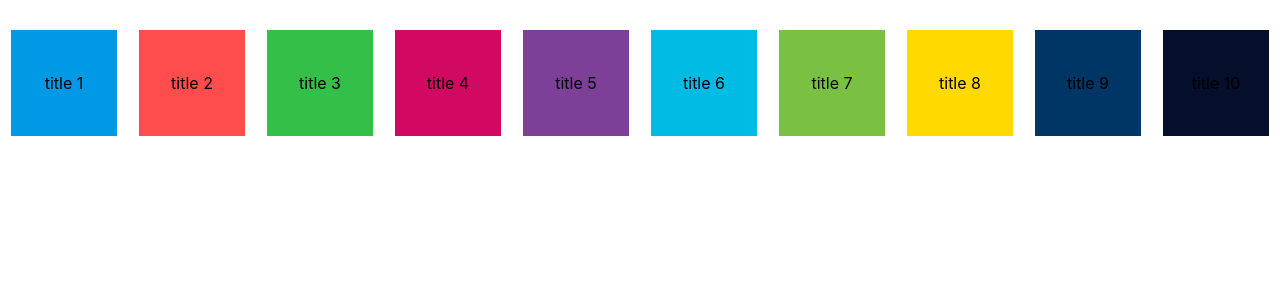
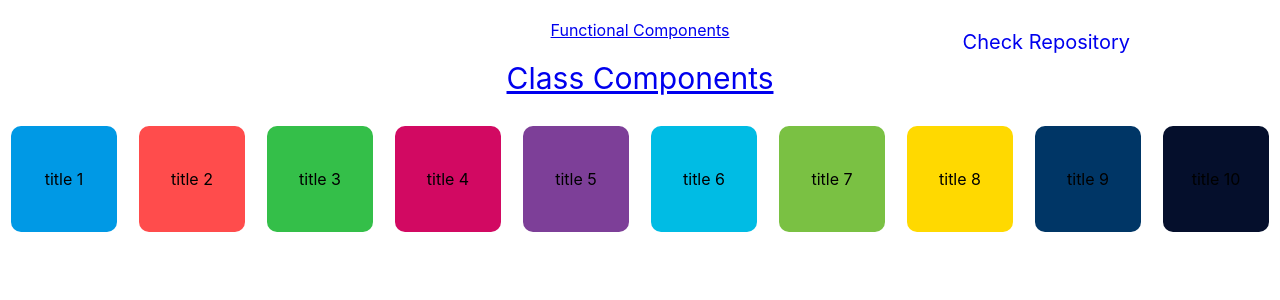
Before and after one commit to cuxoy/test-task-squares, a React (Create React App) app: page /class in a window 1280 px wide. Shown: the top 300 px of the page. Built offline with nearby package versions, Linux system fonts and the light colour scheme.

Commit message:
added Routing

```diff
--- a/package.json
+++ b/package.json
@@ -2,7 +2,7 @@
   "name": "react-test-api",
   "version": "0.1.0",
   "private": true,
-  "homepage":"cuxoy.github.io",
+  "homepage": "cuxoy.github.io",
   "dependencies": {
     "@testing-library/jest-dom": "^5.16.4",
     "@testing-library/react": "^13.3.0",
@@ -12,7 +12,9 @@
     "react": "^18.1.0",
     "react-dom": "^18.1.0",
     "react-redux": "^8.0.2",
+    "react-router-dom": "^6.3.0",
     "react-scripts": "5.0.1",
+    "react-transition-group": "^4.4.2",
     "redux": "^4.2.0",
     "sass": "^1.52.3",
     "web-vitals": "^2.1.4"
--- a/src/App.js
+++ b/src/App.js
@@ -1,16 +1,37 @@
+import { BrowserRouter as Router, Routes, Route } from "react-router-dom";
 import SquareItemsList from "./components/squareItemsList/SquareItemsList";
 import SquareForm from "./components/squareForm/SquareForm";
 import ClassSquareItemsList from "./classComponents/classSquareItemsList/ClassSquareItemList";
 import ClassSquareForm from "./classComponents/classSquareForm/ClassSquareForm";
+import ToggleComponents from "./components/toggleComponents/ToggleComponents";
 import "./App.css";
 
 function App() {
   return (
     <>
-      {/* <SquareItemsList />
-      <SquareForm /> */}
-      <ClassSquareItemsList/>
-      <ClassSquareForm/>
+      <Router>
+        <ToggleComponents />
+        <Routes>
+          <Route
+            path="/"
+            element={
+              <>
+                <SquareItemsList />
+                <SquareForm />
+              </>
+            }
+          />
+          <Route
+            path="/class"
+            element={
+              <>
+                <ClassSquareItemsList />
+                <ClassSquareForm />
+              </>
+            }
+          />
+        </Routes>
+      </Router>
     </>
   );
 }
--- a/src/classComponents/classSquareForm/ClassSquareForm.js
+++ b/src/classComponents/classSquareForm/ClassSquareForm.js
@@ -25,7 +25,6 @@ class ClassSquareForm extends Component {
         ? this.state.textState.slice(0, 10) + "..."
         : this.state.textState;
     };
-    console.log(id, color, text());
     this.props.squareChanged(id, color, text());
     this.onClose();
   };
@@ -38,6 +37,7 @@ class ClassSquareForm extends Component {
           "background-color": this.props.formColor,
         }}
       >
+        <div className="subheader">class</div>
         <h3 className="form-header">Modify this square:</h3>
         <form onSubmit={this.onSubmit}>
           <div className="wrapper">
--- a/src/classComponents/classSquareItemsList/ClassSquareItemList.js
+++ b/src/classComponents/classSquareItemsList/ClassSquareItemList.js
@@ -3,6 +3,7 @@ import { connect } from "react-redux";
 import { squares } from "../../content";
 import { squaresLoaded, formVisible } from "../../actions/actions";
 import "../../components/squareItemsList/style.scss";
+import "../../components/squareItem/style.scss";
 
 class ClassSquareItemsList extends Component {
   componentDidMount() {
@@ -20,7 +21,10 @@ class ClassSquareItemsList extends Component {
           id={item.id}
           key={item.id}
           className="square-item"
-          style={{ "background-color": `${item.color}` }}
+          style={{
+            "background-color": `${item.color}`,
+            "border-radius": "10px",
+          }}
           onClick={this.onFormOpen}
         >
           {item.title}
--- a/src/components/squareForm/SquareForm.js
+++ b/src/components/squareForm/SquareForm.js
@@ -34,6 +34,7 @@ const SquareForm = () => {
       className="form-container"
       style={{ visibility: visibility, "background-color": color }}
     >
+      <div className="subheader">functional</div>
       <h3 className="form-header">Modify this square:</h3>
       <form onSubmit={onSubmit}>
         <div className="wrapper">
--- a/src/components/squareForm/squareForm.scss
+++ b/src/components/squareForm/squareForm.scss
@@ -47,3 +47,6 @@
        cursor: pointer;
     }
 }
+.subheader{
+    font-size: 12px;
+}
--- a/src/components/squareItem/SquareItem.js
+++ b/src/components/squareItem/SquareItem.js
@@ -1,4 +1,5 @@
 import { useDispatch } from "react-redux";
+import { CSSTransition } from "react-transition-group";
 import { formVisible } from "../../actions/actions";
 import "./style.scss";
 
--- a/src/components/squareItem/style.scss
+++ b/src/components/squareItem/style.scss
@@ -6,6 +6,7 @@
   width: 100px;
   height: 100px;
   &:hover {
+    cursor: pointer;
     opacity: 0.9;
     box-shadow: 5px 2px 2px #8d8989;
     transition: all 0.6s;
--- /dev/null
+++ b/src/components/toggleComponents/ToggleComponents.js
@@ -0,0 +1,30 @@
+import { NavLink } from "react-router-dom";
+import "./style.scss";
+const ToggleComponents = () => {
+  return (
+    <div className="header">
+      <NavLink
+        end
+        to="/"
+        style={({ isActive }) => ({ "font-size": isActive ? "30px" : false })}
+      >
+        <div className="header__toggle">Functional Components</div>
+      </NavLink>
+      <NavLink
+        end
+        to="/class"
+        style={({ isActive }) => ({ "font-size": isActive ? "30px" : false })}
+      >
+        <div className="header__toggle">Class Components</div>
+      </NavLink>
+      <a
+        href="https://github.com/cuxoy/test-task-squares"
+        className="header__link"
+        target="_blank"
+      >
+        Check Repository
+      </a>
+    </div>
+  );
+};
+export default ToggleComponents;
--- /dev/null
+++ b/src/components/toggleComponents/style.scss
@@ -0,0 +1,24 @@
+.header {
+  display: flex;
+  flex-direction: column;
+  align-items: center;
+  position: relative;
+  &__toggle {
+    margin-top: 20px;
+    font-size: 19spx;
+    &:hover {
+      text-decoration: underline;
+      font-weight: bold;
+    }
+  }
+  &__link {
+    text-decoration: none;
+    position: absolute;
+    top: 30px;
+    right: 150px;
+    font-size: 20px;
+    &:hover {
+      text-decoration: underline;
+    }
+  }
+}
--- a/src/reduсers/reduсer.js
+++ b/src/reduсers/reduсer.js
@@ -1,7 +1,7 @@
 const initialState = {
   squares: [],
   formStatus: "hidden",
-  formColor: "",
+  formColor: "#111",
   squareId: "",
 };
 
```
Also changed, not shown: 1 other file (tests, documents, lock files or other folders).
